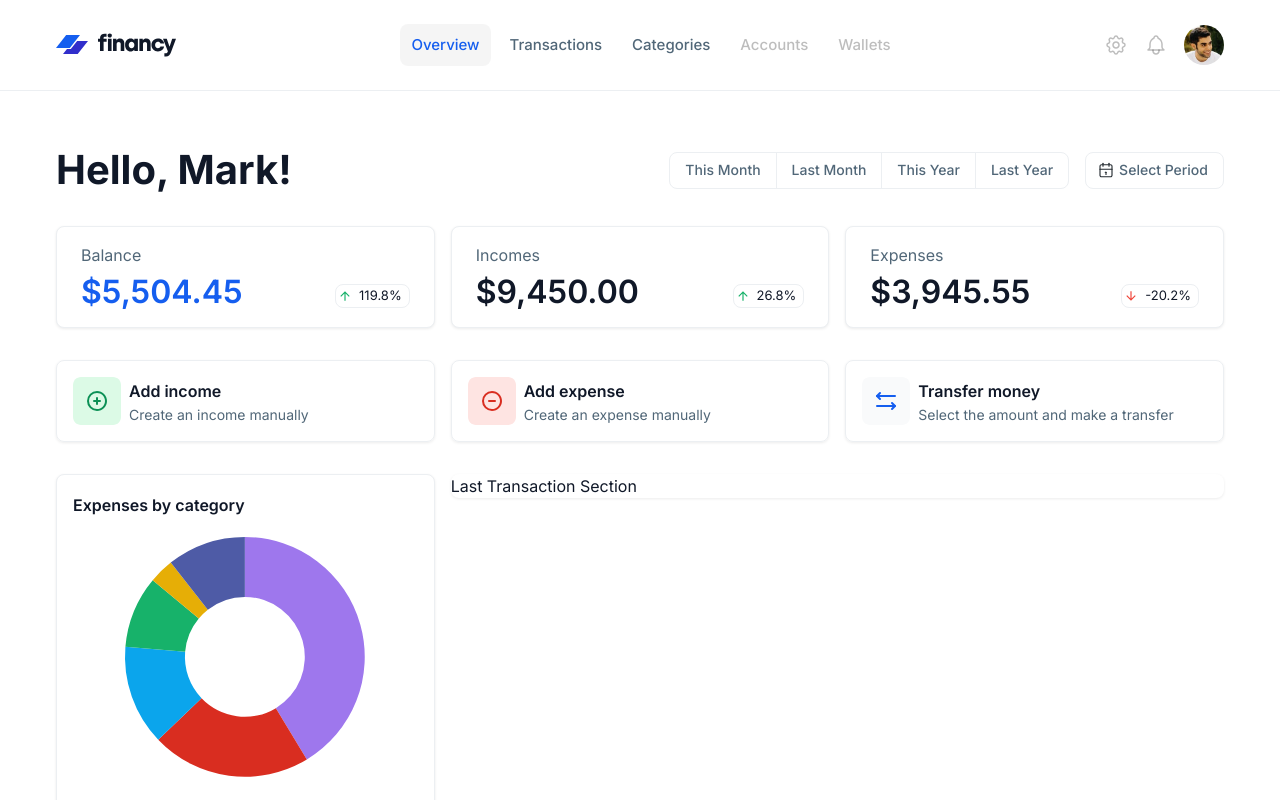
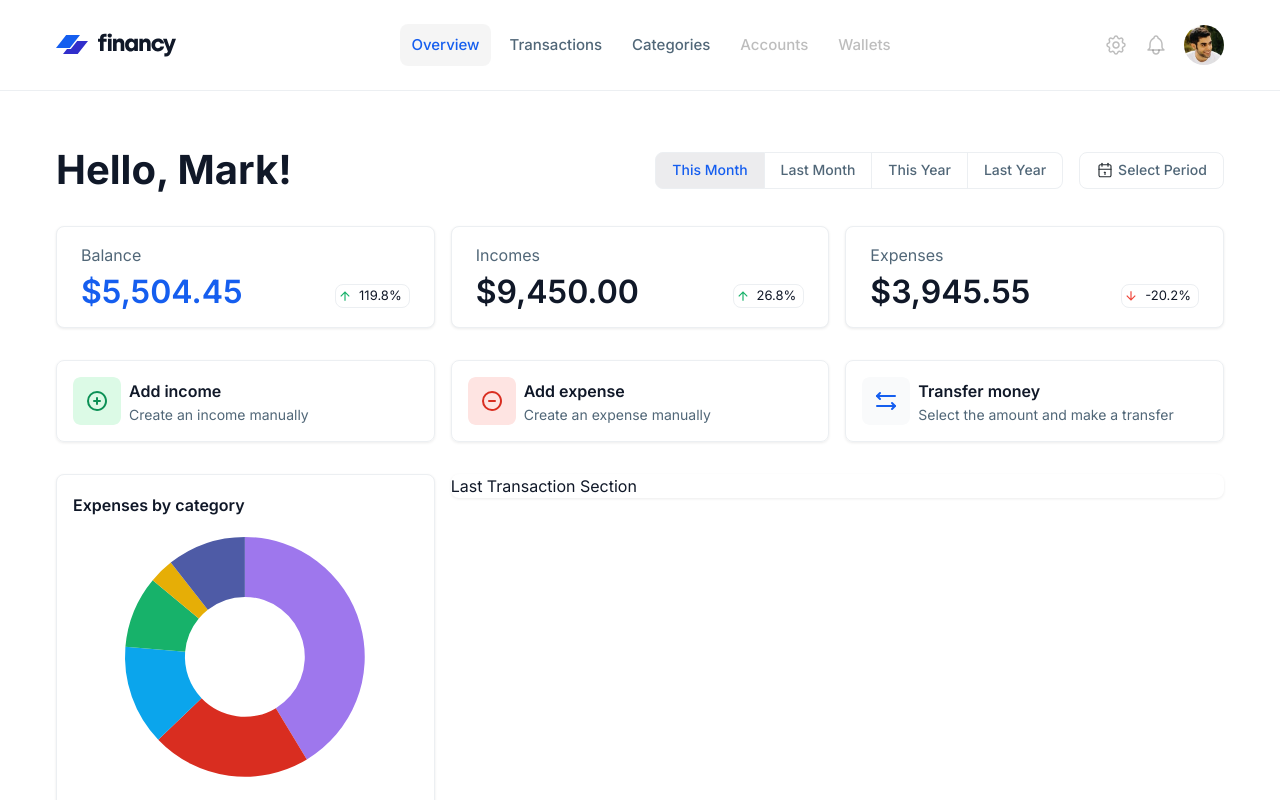
Before and after one commit to Danny-Lenko/financial-dashboard, a React (Vite) app: page / in a window 1280 px wide. Shown: the top 800 px of the page. Built offline with nearby package versions, Linux system fonts and the light colour scheme.

Commit message:
changed PeriodButtonStack mui components and added const assertion type based config

```diff
--- /dev/null
+++ b/src/constants/select-period.constants.ts
@@ -0,0 +1,37 @@
+import { Period } from '@/types/select-period.types';
+
+interface PeriodButtonConfig {
+  label: string;
+  value: string;
+  content: string;
+  isStandalone?: boolean;
+}
+
+export const PERIOD_BUTTONS_CONFIG: PeriodButtonConfig[] = [
+  {
+    label: 'this month',
+    value: Period.ThisMonth,
+    content: 'This Month',
+  },
+  {
+    label: 'last month',
+    value: Period.LastMonth,
+    content: 'Last Month',
+  },
+  {
+    label: 'this year',
+    value: Period.ThisYear,
+    content: 'This Year',
+  },
+  {
+    label: 'last year',
+    value: Period.LastYear,
+    content: 'Last Year',
+  },
+  {
+    label: 'select period',
+    value: Period.SelectPeriod,
+    content: 'Select Period',
+    isStandalone: true,
+  },
+];
--- a/src/pages/Overview/Sections/HelloAndPeriodSection/components/PeriodButtonsStack.tsx
+++ b/src/pages/Overview/Sections/HelloAndPeriodSection/components/PeriodButtonsStack.tsx
@@ -1,11 +1,20 @@
-import { Button, Stack, ButtonGroup } from '@mui/material';
+import { ToggleButton, Stack, ToggleButtonGroup } from '@mui/material';
 import { styled } from '@mui/system';
+import { useState } from 'react';
+
 import CalendarSvg from '@assets/calendar.svg?react';
+import type { Period } from '@/types/select-period.types';
+import { PERIOD_BUTTONS_CONFIG } from '@/constants/select-period.constants';
 
-const PeriodButton = styled(Button)(({ theme }) => ({
+const buttonGroup = PERIOD_BUTTONS_CONFIG.filter((btn) => !btn.isStandalone);
+const firstButtonValue = buttonGroup[0].value;
+const buttonStandalone = PERIOD_BUTTONS_CONFIG.find((btn) => btn.isStandalone);
+
+const PeriodButton = styled(ToggleButton)(({ theme }) => ({
   textTransform: 'capitalize',
   color: theme.palette.text.secondary,
   borderColor: theme.palette.divider,
+  padding: theme.spacing(0.7, 2),
 
   '&:hover': {
     borderColor: theme.palette.divider,
@@ -15,33 +24,64 @@ const PeriodButton = styled(Button)(({ theme }) => ({
     outline: 'none',
   },
 
-  '.MuiButton-icon': {
+  '&.Mui-selected': {
+    color: theme.palette.primary.main,
+  },
+
+  svg: {
     marginRight: theme.spacing(0.5),
     transform: 'translateY(-1px)',
   },
 }));
 
-const PeriodButtonGroup = styled(ButtonGroup)(({ theme }) => ({
+const PeriodButtonGroup = styled(ToggleButtonGroup)(({ theme }) => ({
   '& .MuiButton-root': {
     borderColor: theme.palette.divider,
   },
 }));
 
 function PeriodButtonsStack() {
+  const [period, setPeriod] = useState<Period>(firstButtonValue);
+
+  const handlePeriodChange = (
+    _event: React.MouseEvent<HTMLElement>,
+    newPeriod: Period | null
+  ) => {
+    if (newPeriod !== null) {
+      setPeriod(newPeriod);
+    }
+  };
+
   return (
     <Stack direction="row" spacing={2}>
-      <PeriodButtonGroup variant="outlined">
-        <PeriodButton variant="outlined">This month</PeriodButton>
-        <PeriodButton variant="outlined">Last month</PeriodButton>
-        <PeriodButton variant="outlined">This year</PeriodButton>
-        <PeriodButton variant="outlined">Last year</PeriodButton>
+      <PeriodButtonGroup
+        value={period}
+        exclusive
+        onChange={handlePeriodChange}
+        aria-label="period selection"
+      >
+        {buttonGroup.map((button) => (
+          <PeriodButton
+            key={button.value}
+            aria-label={button.label}
+            value={button.value}
+          >
+            {button.content}
+          </PeriodButton>
+        ))}
       </PeriodButtonGroup>
-      <PeriodButton
-        variant="outlined"
-        startIcon={<CalendarSvg width={18} height={18} />}
-      >
-        Select period
-      </PeriodButton>
+
+      {buttonStandalone && (
+        <PeriodButton
+          aria-label={buttonStandalone.label}
+          onChange={handlePeriodChange}
+          selected={period === buttonStandalone.value}
+          value={buttonStandalone.value}
+        >
+          <CalendarSvg width={18} height={18} />
+          Select period
+        </PeriodButton>
+      )}
     </Stack>
   );
 }
--- a/src/types/expenses.types.ts
+++ b/src/types/expenses.types.ts
@@ -15,8 +15,6 @@ export interface Expense {
   name: ExpenseCategory;
   amount: number;
   percentage: number;
-  //   color?: string;
-  //   icon?: string;
 }
 
 export interface ExpensesByPeriodData {
--- /dev/null
+++ b/src/types/select-period.types.ts
@@ -0,0 +1,9 @@
+export const Period = {
+  ThisMonth: 'this-month',
+  LastMonth: 'last-month',
+  ThisYear: 'this-year',
+  LastYear: 'last-year',
+  SelectPeriod: 'select-period',
+};
+
+export type Period = (typeof Period)[keyof typeof Period];
```
